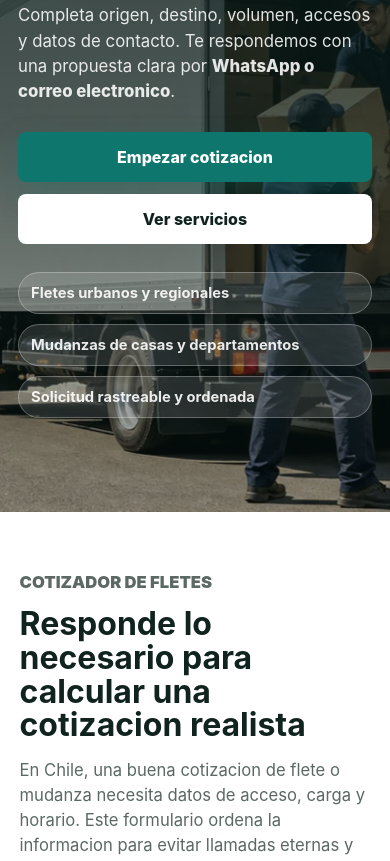
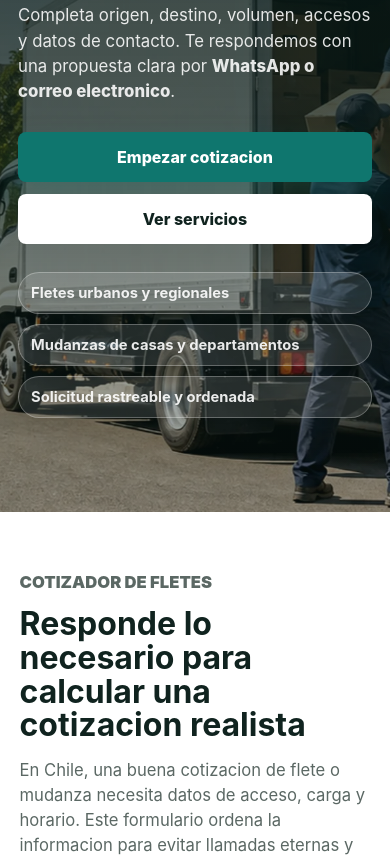
Before and after one commit to cesar20984/fletgo, a website: page index.html in a window 390 px wide. Shown: the part 361-1222 px from the top of the page. Drawn offline with Linux system fonts and the light colour scheme; no server answers.

Commit message:
Improve mobile hero image crop

```diff
--- a/index.html
+++ b/index.html
@@ -102,6 +102,7 @@
     <main>
       <section class="hero" aria-labelledby="hero-title">
         <picture>
+          <source media="(max-width: 640px)" srcset="assets/hero-fletes-chile-mobile.webp" type="image/webp">
           <source srcset="assets/hero-fletes-chile.webp" type="image/webp">
           <img src="assets/hero-fletes-chile.png" alt="Camion de mudanza y equipo de transporte preparando un flete residencial en Chile" width="1800" height="852">
         </picture>
--- a/public/styles.css
+++ b/public/styles.css
@@ -715,7 +715,7 @@ details p {
   }
 
   .hero img {
-    object-position: 62% center;
+    object-position: center center;
   }
 
   .hero-actions .button,
--- a/styles.css
+++ b/styles.css
@@ -715,7 +715,7 @@ details p {
   }
 
   .hero img {
-    object-position: 62% center;
+    object-position: center center;
   }
 
   .hero-actions .button,
```
Also changed, not shown: public/index.html (+1 -0 lines), assets/hero-fletes-chile-mobile.webp (added), public/assets/hero-fletes-chile-mobile.webp (added).
